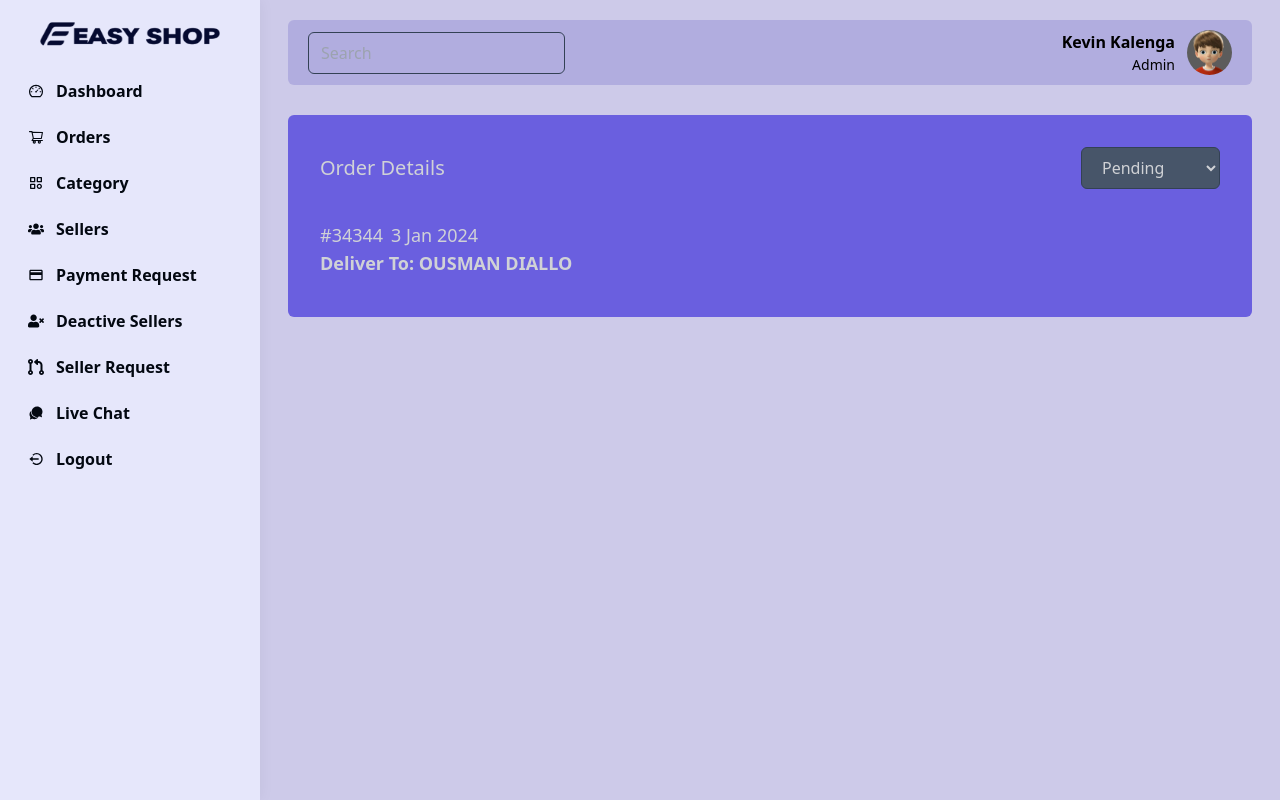
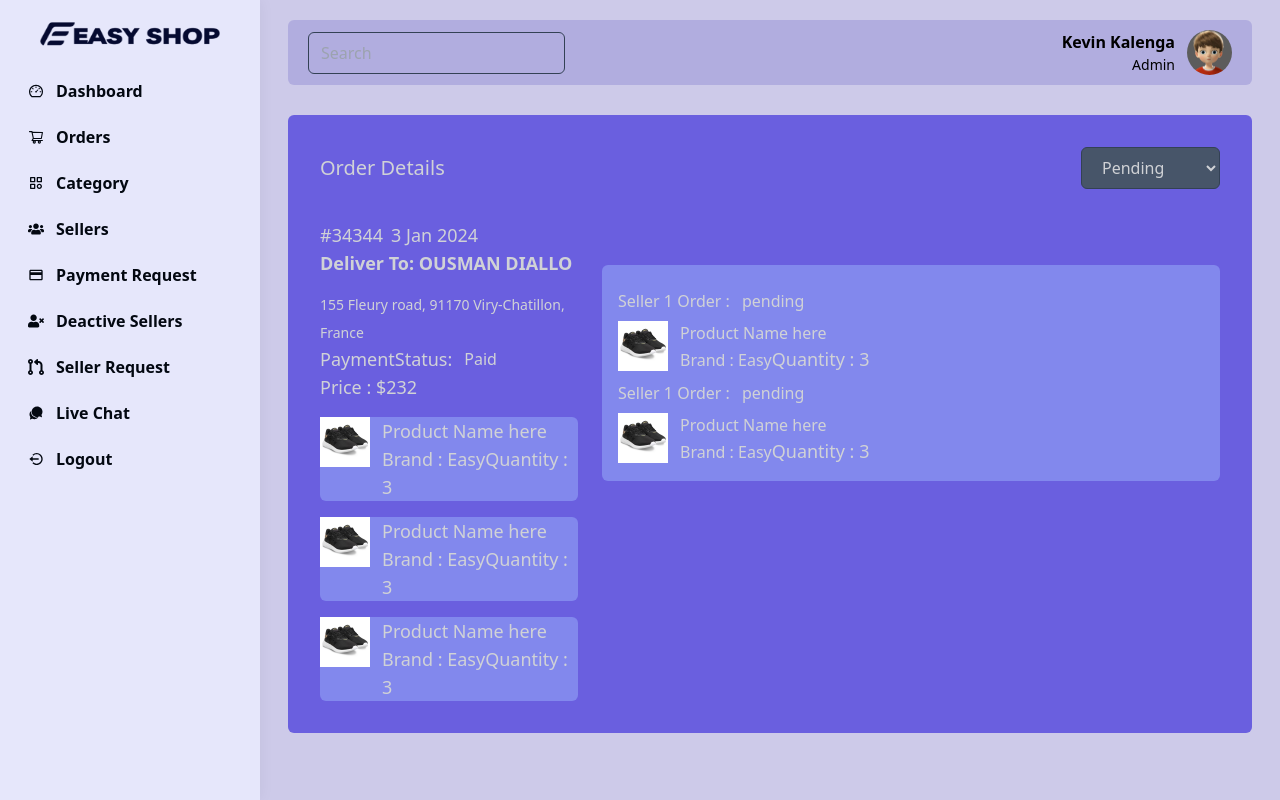
Before and after one commit to kevinkalenga/Ecommerce_Vendor_Mrn, a React (Create React App) app in the folder dashboard/: page /admin/dashboard/order/details/1 in a window 1280 px wide. Built offline with nearby package versions, Linux system fonts and the light colour scheme.

Commit message:
Owner order details page design part2

```diff
--- a/dashboard/src/views/admin/OrderDetails.jsx
+++ b/dashboard/src/views/admin/OrderDetails.jsx
@@ -26,8 +26,104 @@ const OrderDetails = () => {
                      <div className='pr-3 text-[#d0d2d6] text-lg'>
                         <div className='flex flex-col gap-1'>
                             <h2 className='pb-2 font-semibold'>Deliver To: OUSMAN DIALLO</h2>
+                            <p>
+                              <span className='text-sm'>155 Fleury road, 91170 Viry-Chatillon, France</span>
+                            </p>
+                        </div>
+                        <div className='flex justify-start items-center gap-3'>
+                           <h2>PaymentStatus: </h2>
+                           <span className='text-base'>Paid</span>
+                        </div>
+                        <span>Price : $232</span>
+                        <div className='mt-4 flex flex-col gap-4 bg-[#8288ed] rounded-md'>
+                            <div className='text-[#d0d2d6]'>
+                               <div className='flex gap-3 text-md'>
+                                 <img className='w-[50px] h-[50px]' src="http://localhost:3000/images/category/1.jpg" alt="" />
+                                 <div>
+                                   <h2>Product Name here</h2>
+                                    <p>
+                                      <span>Brand : </span>
+                                      <span>Easy</span>
+                                      <span className='text-lg'>Quantity : 3</span>
+                                    </p>
+                                 </div>
+                               </div>
+                            </div>
+
+                        </div>
+                        <div className='mt-4 flex flex-col gap-4 bg-[#8288ed] rounded-md'>
+                            <div className='text-[#d0d2d6]'>
+                               <div className='flex gap-3 text-md'>
+                                 <img className='w-[50px] h-[50px]' src="http://localhost:3000/images/category/1.jpg" alt="" />
+                                 <div>
+                                   <h2>Product Name here</h2>
+                                    <p>
+                                      <span>Brand : </span>
+                                      <span>Easy</span>
+                                      <span className='text-lg'>Quantity : 3</span>
+                                    </p>
+                                 </div>
+                               </div>
+                            </div>
+
+                        </div>
+                        <div className='mt-4 flex flex-col gap-4 bg-[#8288ed] rounded-md'>
+                            <div className='text-[#d0d2d6]'>
+                               <div className='flex gap-3 text-md'>
+                                 <img className='w-[50px] h-[50px]' src="http://localhost:3000/images/category/1.jpg" alt="" />
+                                 <div>
+                                   <h2>Product Name here</h2>
+                                    <p>
+                                      <span>Brand : </span>
+                                      <span>Easy</span>
+                                      <span className='text-lg'>Quantity : 3</span>
+                                    </p>
+                                 </div>
+                               </div>
+                            </div>
+
                         </div>
                      </div>
+                  </div>
+                  <div className='w-[70%]'>
+                       <div className='pl-3'>
+                           <div className='mt-4 flex flex-col bg-[#8288ed] rounded-md p-4'>
+                               <div className='text-[#d0d2d6] mt-2'>
+                                   <div className='flex justify-start items-center gap-3'>
+                                        <h2>Seller 1 Order : </h2>
+                                        <span>pending</span>
+                                   </div>
+                                    <div className='flex gap-3 text-md mt-2'>
+                                        <img className='w-[50px] h-[50px]' src="http://localhost:3000/images/category/1.jpg" alt="" />
+                                         <div>
+                                              <h2>Product Name here </h2>
+                                               <p>
+                                                  <span>Brand : </span>
+                                                  <span>Easy</span>
+                                                  <span className='text-lg'>Quantity : 3 </span>
+                                               </p>
+                                          </div>
+                                    </div>
+                               </div>
+                               <div className='text-[#d0d2d6] mt-2'>
+                                   <div className='flex justify-start items-center gap-3'>
+                                        <h2>Seller 1 Order : </h2>
+                                        <span>pending</span>
+                                   </div>
+                                    <div className='flex gap-3 text-md mt-2'>
+                                        <img className='w-[50px] h-[50px]' src="http://localhost:3000/images/category/1.jpg" alt="" />
+                                         <div>
+                                              <h2>Product Name here </h2>
+                                               <p>
+                                                  <span>Brand : </span>
+                                                  <span>Easy</span>
+                                                  <span className='text-lg'>Quantity : 3 </span>
+                                               </p>
+                                          </div>
+                                    </div>
+                               </div>
+                           </div>
+                       </div>
                   </div>
                 </div>
 
```
